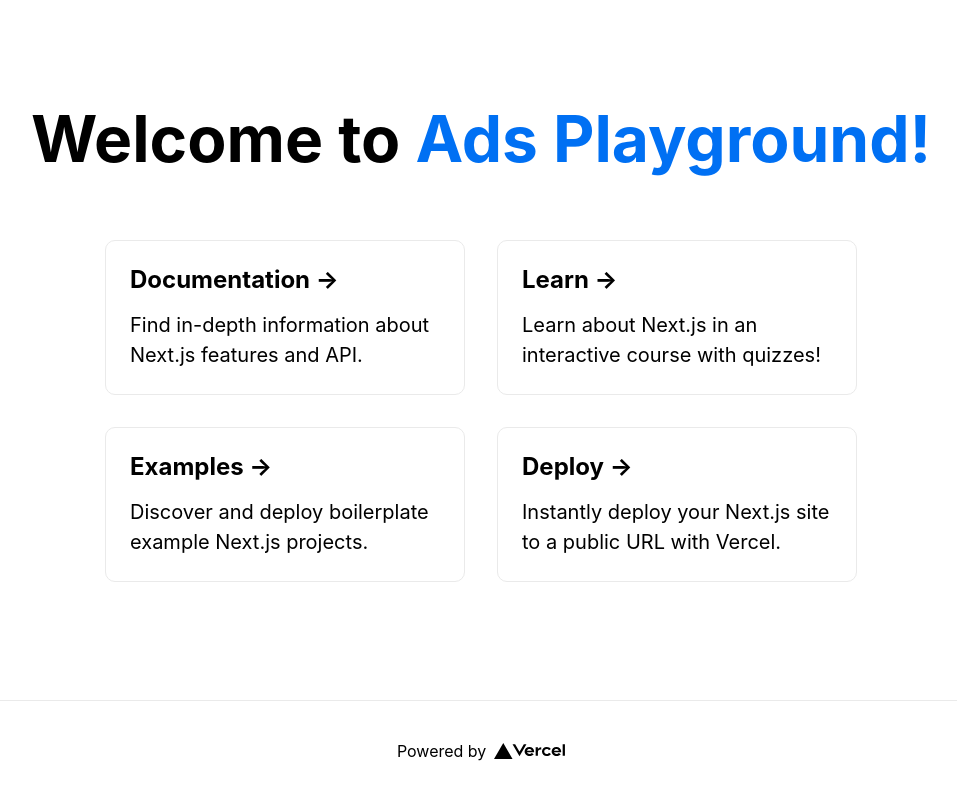
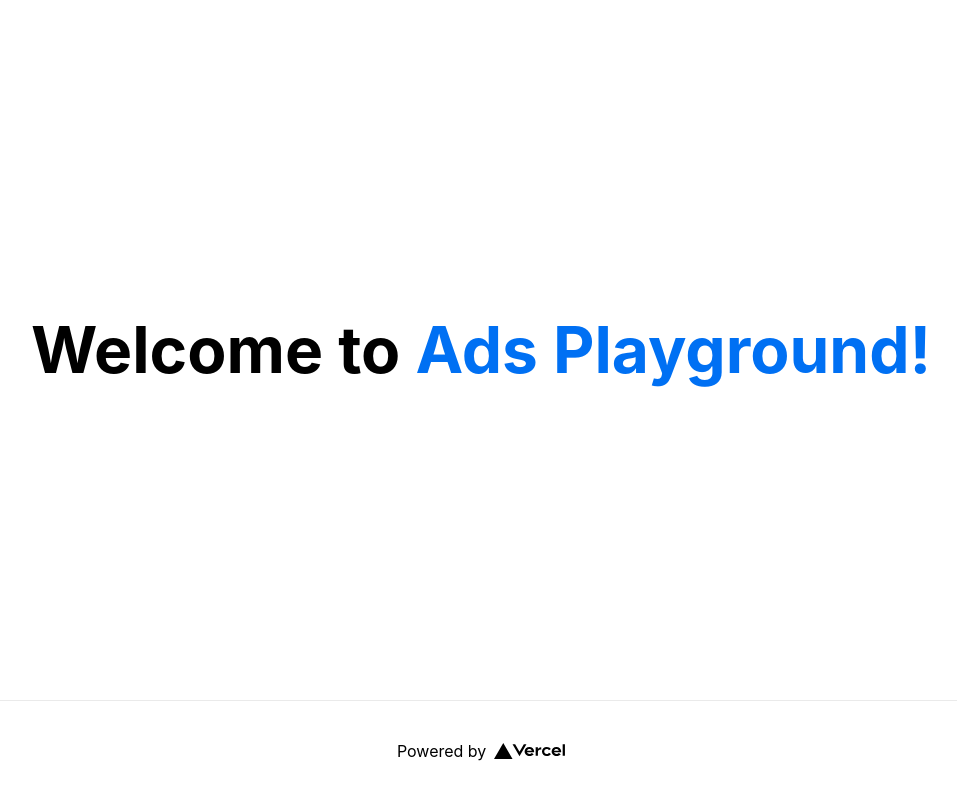
Before and after one commit to fireworkads/nextjs, a Next.js app: page / in a window 1280 px wide. Shown: the whole page, without its empty margins (159-1116 px from the left). Built offline with nearby package versions, Linux system fonts and the light colour scheme.

Commit message:
Update index.js

```diff
--- a/pages/index.js
+++ b/pages/index.js
@@ -14,35 +14,7 @@
           Welcome to <a href="https://nextjs.org">Ads Playground!</a>
         </h1>
 
-        <div className={styles.grid}>
-          <a href="https://nextjs.org/docs" className={styles.card}>
-            <h3>Documentation &rarr;</h3>
-            <p>Find in-depth information about Next.js features and API.</p>
-          </a>
 
-          <a href="https://nextjs.org/learn" className={styles.card}>
-            <h3>Learn &rarr;</h3>
-            <p>Learn about Next.js in an interactive course with quizzes!</p>
-          </a>
-
-          <a
-            href="https://github.com/vercel/next.js/tree/master/examples"
-            className={styles.card}
-          >
-            <h3>Examples &rarr;</h3>
-            <p>Discover and deploy boilerplate example Next.js projects.</p>
-          </a>
-
-          <a
-            href="https://vercel.com/import?filter=next.js&utm_source=create-next-app&utm_medium=default-template&utm_campaign=create-next-app"
-            className={styles.card}
-          >
-            <h3>Deploy &rarr;</h3>
-            <p>
-              Instantly deploy your Next.js site to a public URL with Vercel.
-            </p>
-          </a>
-        </div>
 
 <script async type="text/javascript" src="//asset.fwcdn2.com/js/embed-feed.js"></script>
     <fw-embed-feed
```
